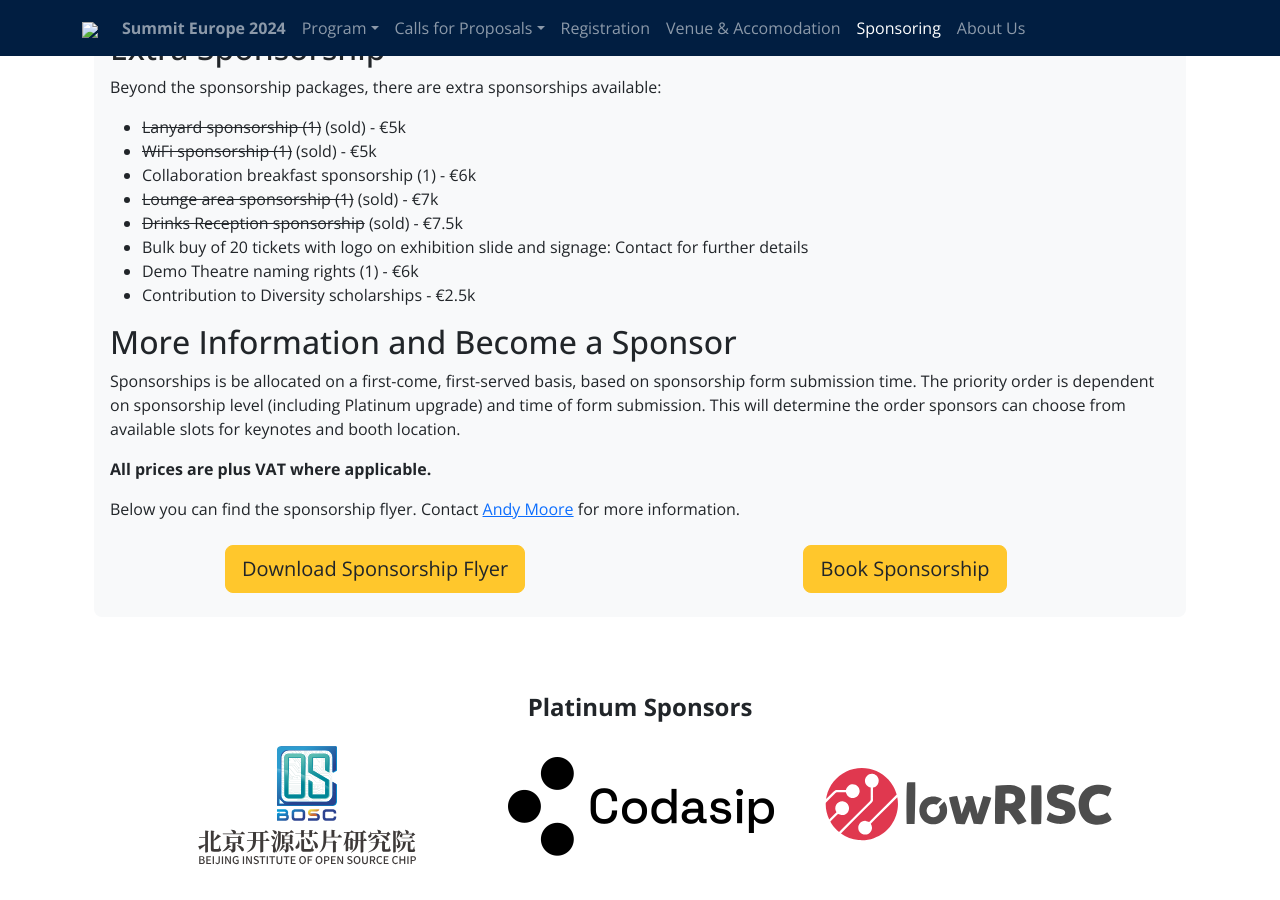
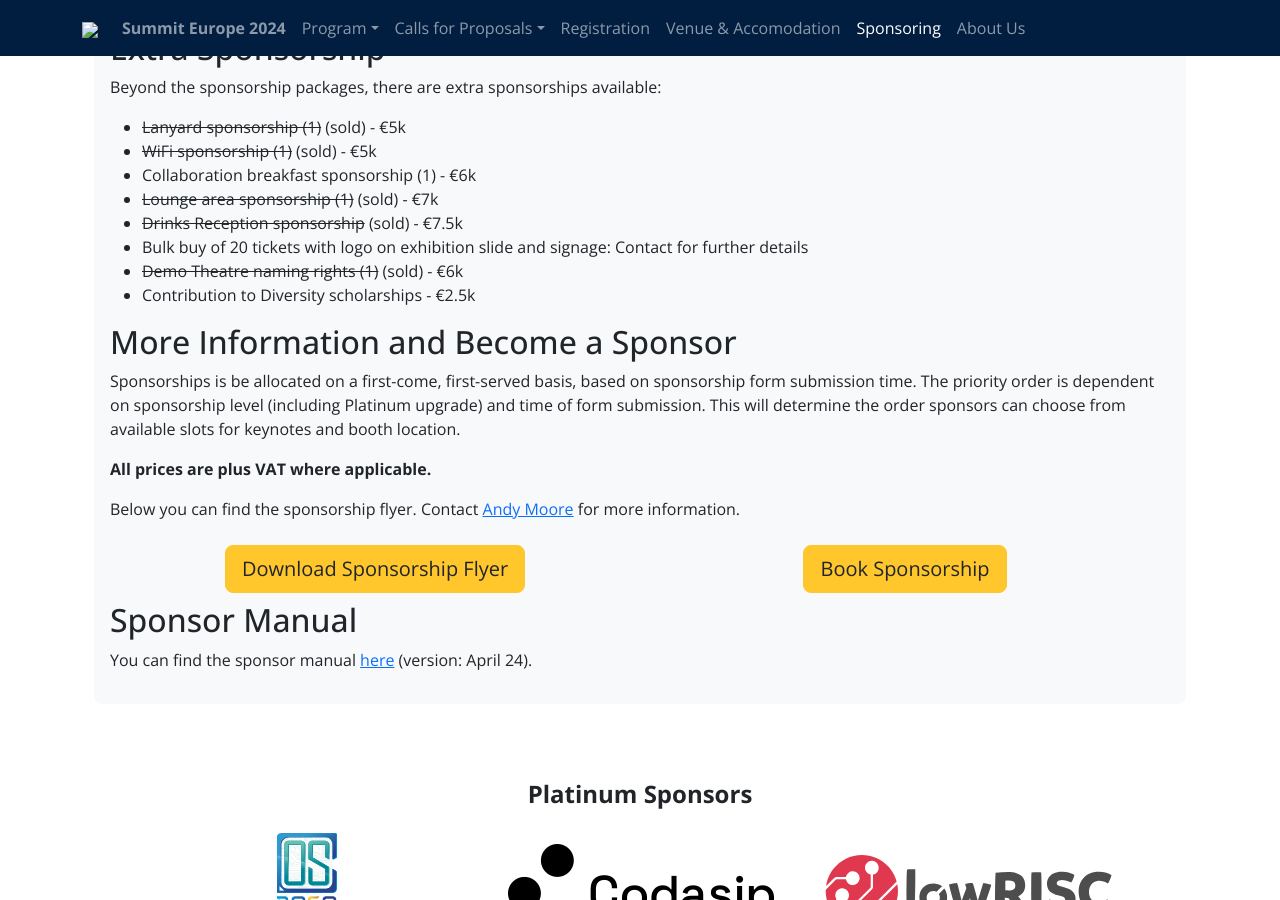
Before and after one commit to riscv-europe/summit-website-development, a Jekyll site: the page built from summit/2024/sponsoring.md, in a window 1280 px wide and 900 px high, scrolled down 1236 px. Built offline with Jekyll 4.4.1, drawn with Linux system fonts in a browser that asks for light colours.

Commit message:
Sponsor update

```diff
--- a/_layouts/summit2024.html
+++ b/_layouts/summit2024.html
@@ -127,8 +127,8 @@
         <!-- Bronze and others are 150x60 -->
         <div style="font-size: 1.5em; font-weight: bold; margin-top: 40px; margin-bottom: 20px;">Bronze Sponsors</div>
         <div style="display: flex; flex-wrap: wrap; justify-content: center; align-items: center; gap: 30px;">
-          <a href="https://nxp.com/" target="_blank"><img src="media/logos/sponsors/nxp.svg"
-            width="150px" /></a>
+          <!-- <a href="https://nxp.com/" target="_blank"><img src="media/logos/sponsors/nxp.svg"
+            width="150px" /></a> //-->
           <a href="https://riseproject.dev/" target="_blank"><img src="media/logos/sponsors/rise.png"
             width="150px" /></a>
       </div>
@@ -136,10 +136,8 @@
         <div style="display: flex; flex-wrap: wrap; justify-content: center; align-items: center; gap: 30px;">
           <a href="https://www.codethink.co.uk/" target="_blank"><img src="media/logos/sponsors/codethink.png"
               width="150px" /></a>
-        </div>
-        <div style="display: flex; flex-wrap: wrap; justify-content: center; align-items: center; gap: 30px;">
-          <a href="https://www.quintauris.eu" target="_blank"><img src="media/logos/sponsors/quintauris.svg"
-              width="150px" /></a>
+          <!-- <a href="https://www.quintauris.eu" target="_blank"><img src="media/logos/sponsors/quintauris.svg"
+              width="150px" /></a> //-->
         </div>
         <div style="font-size: 1.5em; font-weight: bold; margin-top: 40px; margin-bottom: 20px;">Supported by</div>
         <div style="display: flex; flex-wrap: wrap; justify-content: center; align-items: center; gap: 30px;">
--- a/summit/2024/sponsoring.md
+++ b/summit/2024/sponsoring.md
@@ -139,7 +139,7 @@
 - ~~Lounge area sponsorship (1)~~ (sold) - €7k
 - ~~Drinks Reception sponsorship~~ (sold) - €7.5k
 - Bulk buy of 20 tickets with logo on exhibition slide and signage: Contact for further details
-- Demo Theatre naming rights (1) - €6k
+- ~~Demo Theatre naming rights (1)~~ (sold) - €6k
 - Contribution to Diversity scholarships - €2.5k
 
 ## More Information and Become a Sponsor
@@ -165,4 +165,8 @@
     </div>
 </div>
 
+## Sponsor Manual
+
+You can find the sponsor manual [here](media/RISC-V Summit EU 2024_sponsors manual_2024-04-24.pdf) (version: April 24).
+
 {% include jumboboxend.html %}
```
Also changed, not shown: 1 other file.
